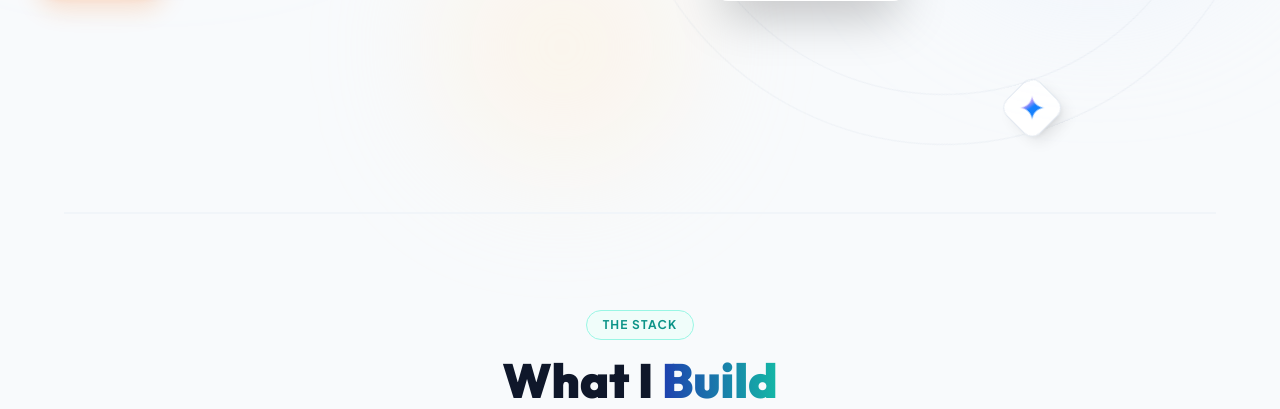
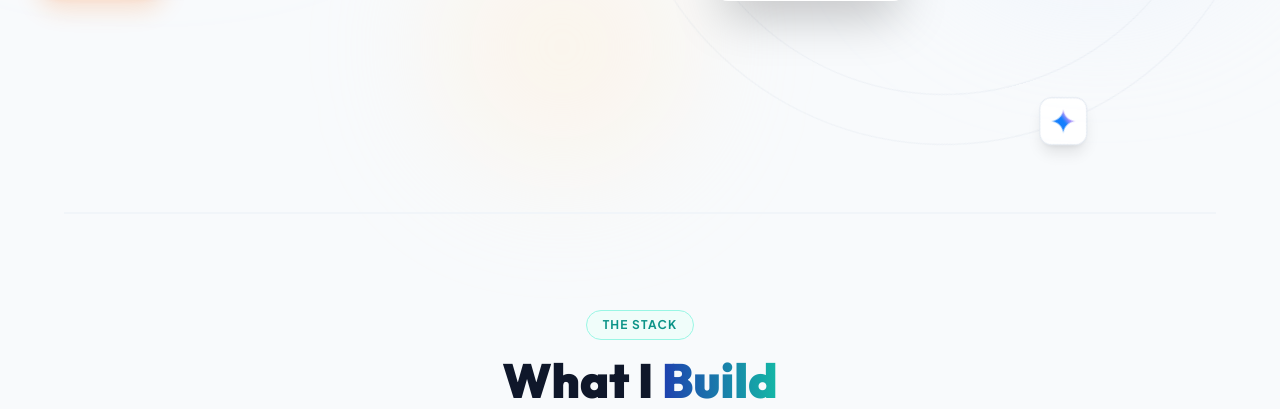
Before and after one commit to mrveer-101/Portfolio, a Django app: page / in a window 1280 px wide. Shown: the part 588-997 px from the top of the page. Run offline with Django 5.2, Linux system fonts and the light colour scheme; some libraries are stand-ins or nearby versions.

Commit message:
fix: make orbital icons perfectly upright and readable

```diff
--- a/core/templates/home.html
+++ b/core/templates/home.html
@@ -62,23 +62,39 @@
                         <div class="absolute w-[650px] h-[650px] border border-slate-200/50 dark:border-white/5 rounded-full animate-spin-slow">
 
                             <!-- Planet 1 (Top) - Python -->
-                            <div class="absolute top-0 left-1/2 -translate-x-1/2 -translate-y-1/2 w-12 h-12 bg-white rounded-xl shadow-lg rotate-[45deg] flex items-center justify-center border border-slate-200 overflow-hidden animate-spin-counter-slow">
-                                <img src="{% static 'icons/py.webp' %}" alt="Python" class="w-full h-full object-contain p-[2px] -rotate-[45deg]">
+                            <div class="absolute top-0 left-1/2 -translate-x-1/2 -translate-y-1/2">
+                                <div class="w-12 h-12 animate-spin-counter-slow">
+                                    <div class="w-full h-full bg-white rounded-xl shadow-lg border border-slate-200 flex items-center justify-center rotate-[45deg] overflow-hidden">
+                                        <img src="{% static 'icons/py.webp' %}" alt="Python" class="w-full h-full object-contain p-[2px]">
+                                    </div>
+                                </div>
                             </div>
 
                             <!-- Planet 2 (Bottom) - Rust -->
-                            <div class="absolute bottom-0 left-1/2 -translate-x-1/2 translate-y-1/2 w-12 h-12 bg-white rounded-xl shadow-lg rotate-[45deg] flex items-center justify-center border border-slate-200 overflow-hidden animate-spin-counter-slow">
-                                <img src="{% static 'icons/rust.webp' %}" alt="Rust" class="w-full h-full object-contain p-[2px] -rotate-[45deg]">
+                            <div class="absolute bottom-0 left-1/2 -translate-x-1/2 translate-y-1/2">
+                                <div class="w-12 h-12 animate-spin-counter-slow">
+                                    <div class="w-full h-full bg-white rounded-xl shadow-lg border border-slate-200 flex items-center justify-center rotate-[45deg] overflow-hidden">
+                                        <img src="{% static 'icons/rust.webp' %}" alt="Rust" class="w-full h-full object-contain p-[2px]">
+                                    </div>
+                                </div>
                             </div>
 
                             <!-- Planet 3 (Left) - JS -->
-                            <div class="absolute left-0 top-1/2 -translate-x-1/2 -translate-y-1/2 w-12 h-12 bg-white rounded-xl shadow-lg rotate-[45deg] flex items-center justify-center border border-slate-200 overflow-hidden animate-spin-counter-slow">
-                                <img src="{% static 'icons/js.png' %}" alt="JavaScript" class="w-full h-full object-contain p-[2px] -rotate-[45deg]">
+                            <div class="absolute left-0 top-1/2 -translate-x-1/2 -translate-y-1/2">
+                                <div class="w-12 h-12 animate-spin-counter-slow">
+                                    <div class="w-full h-full bg-white rounded-xl shadow-lg border border-slate-200 flex items-center justify-center rotate-[45deg] overflow-hidden">
+                                        <img src="{% static 'icons/js.png' %}" alt="JavaScript" class="w-full h-full object-contain p-[2px]">
+                                    </div>
+                                </div>
                             </div>
 
                             <!-- Planet 4 (Right) - Gemini -->
-                            <div class="absolute right-0 top-1/2 translate-x-1/2 -translate-y-1/2 w-12 h-12 bg-white rounded-xl shadow-lg rotate-[45deg] flex items-center justify-center border border-slate-200 overflow-hidden animate-spin-counter-slow">
-                                <img src="{% static 'icons/gemini.webp' %}" alt="Gemini" class="w-full h-full object-contain p-[2px] -rotate-[45deg]">
+                            <div class="absolute right-0 top-1/2 translate-x-1/2 -translate-y-1/2">
+                                <div class="w-12 h-12 animate-spin-counter-slow">
+                                    <div class="w-full h-full bg-white rounded-xl shadow-lg border border-slate-200 flex items-center justify-center rotate-[45deg] overflow-hidden">
+                                        <img src="{% static 'icons/gemini.webp' %}" alt="Gemini" class="w-full h-full object-contain p-[2px]">
+                                    </div>
+                                </div>
                             </div>
 
                         </div>
@@ -90,14 +106,23 @@
                         <div class="absolute w-[550px] h-[550px] border border-slate-200/50 dark:border-white/5 rounded-full animate-spin-reverse-slow">
 
                             <!-- Planet 5 (Top) - Postgres -->
-                            <div class="absolute top-0 left-1/2 -translate-x-1/2 -translate-y-1/2 w-12 h-12 bg-white rounded-xl shadow-lg -rotate-[45deg] flex items-center justify-center border border-slate-200 overflow-hidden animate-spin-reverse-counter-slow">
-                                <img src="{% static 'icons/postgresql.png' %}" alt="Postgres" class="w-full h-full object-contain scale-[2.8] rotate-[45deg]">
+                            <div class="absolute top-0 left-1/2 -translate-x-1/2 -translate-y-1/2">
+                                <div class="w-12 h-12 animate-spin-reverse-counter-slow">
+                                    <div class="w-full h-full bg-white rounded-xl shadow-lg border border-slate-200 flex items-center justify-center -rotate-[45deg] overflow-hidden">
+                                        <img src="{% static 'icons/postgresql.png' %}" alt="Postgres" class="w-full h-full object-contain scale-[2.8]">
+                                    </div>
+                                </div>
                             </div>
 
                             <!-- Planet 6 (Bottom) - GCP -->
-                            <div class="absolute bottom-0 left-1/2 -translate-x-1/2 translate-y-1/2 w-12 h-12 bg-white rounded-xl shadow-lg -rotate-[45deg] flex items-center justify-center border border-slate-200 overflow-hidden animate-spin-reverse-counter-slow">
-                                <img src="{% static 'icons/gcp.png' %}" alt="GCP" class="w-full h-full object-contain p-[2px] rotate-[45deg]">
+                            <div class="absolute bottom-0 left-1/2 -translate-x-1/2 translate-y-1/2">
+                                <div class="w-12 h-12 animate-spin-reverse-counter-slow">
+                                    <div class="w-full h-full bg-white rounded-xl shadow-lg border border-slate-200 flex items-center justify-center -rotate-[45deg] overflow-hidden">
+                                        <img src="{% static 'icons/gcp.png' %}" alt="GCP" class="w-full h-full object-contain p-[2px]">
+                                    </div>
+                                </div>
                             </div>
+
                         </div>
                     </div>
                 </div>
```
